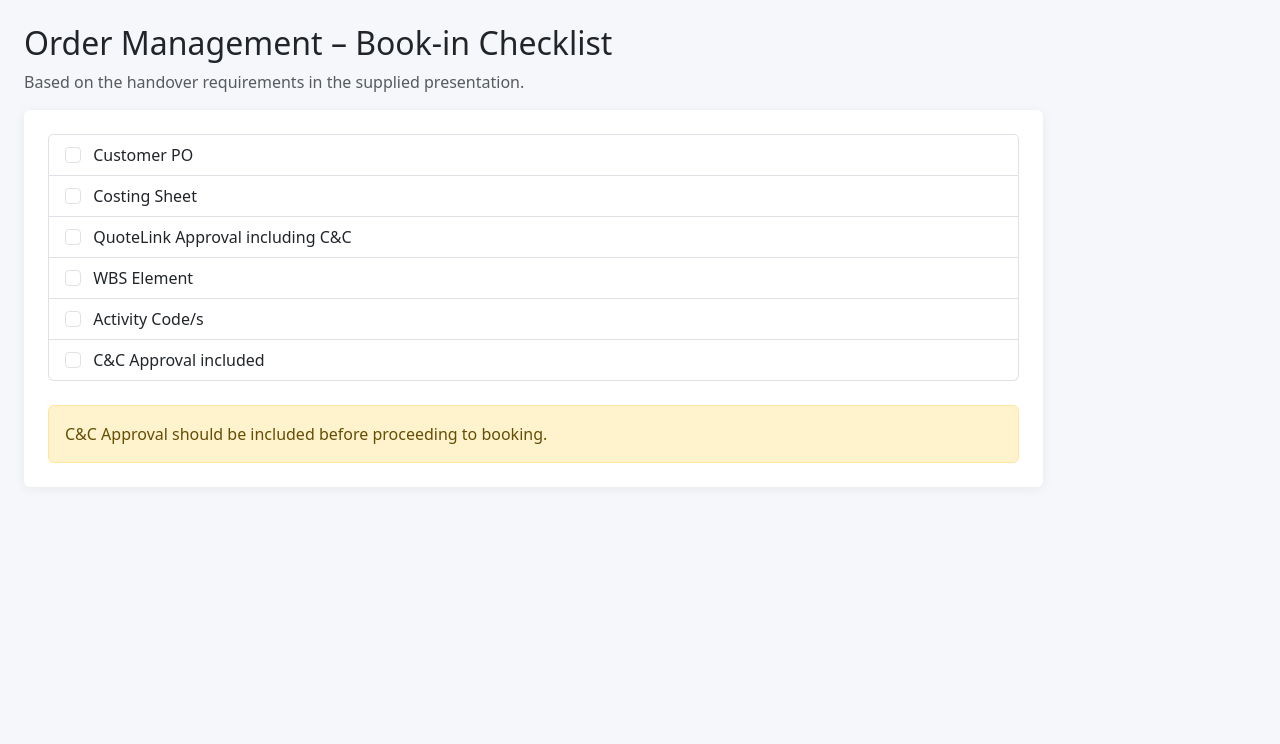
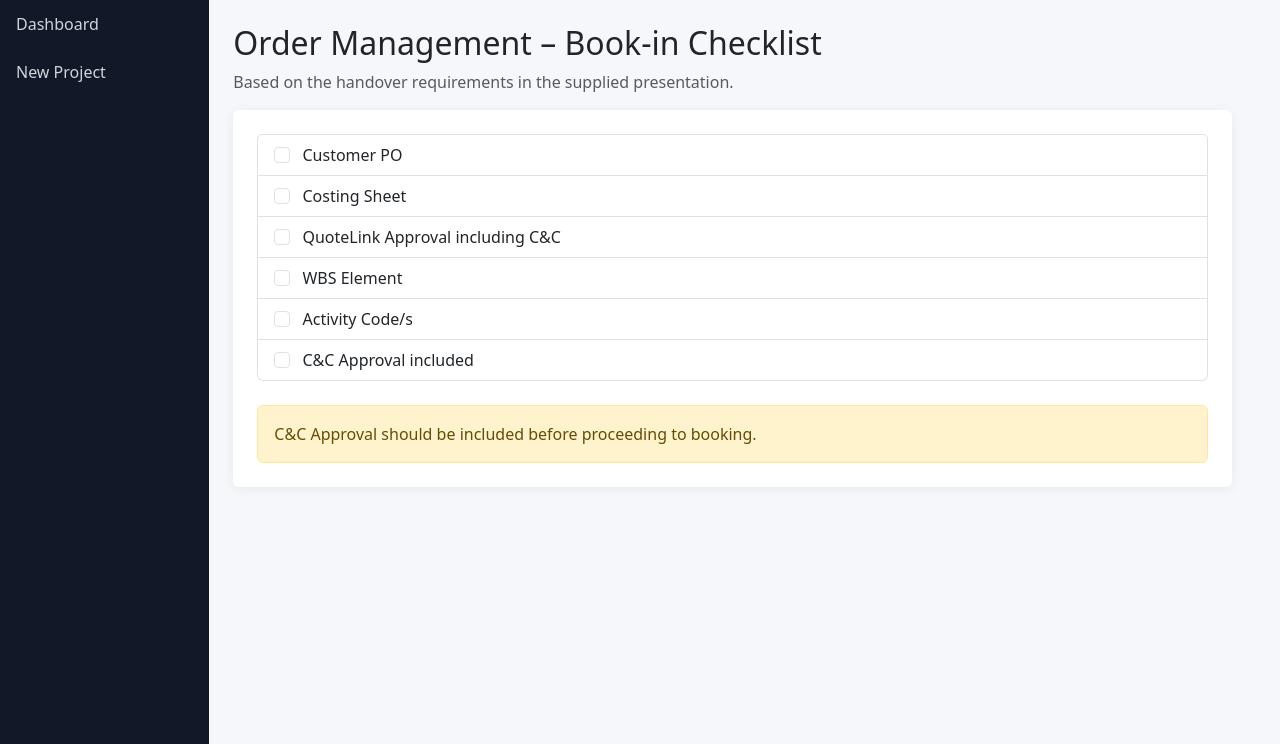
Before and after one commit to projnew8175/e2e-project, a Flask app: page /checklist in a window 1280 px wide. Shown: the part 56-800 px from the top of the page. Run offline with Flask 3, Linux system fonts and the light colour scheme; some libraries are stand-ins or nearby versions.

Commit message:
Update base.html

```diff
--- a/templates/base.html
+++ b/templates/base.html
@@ -19,7 +19,7 @@ body{background:#f5f7fa}.navbar{background:#1f2937}.brand{font-weight:700}
 </nav>
 <div class="container-fluid">
 <div class="row">
-
+<div class="row"> <aside class="col-md-2 sidebar p-0"> <a href="/">Dashboard</a><a href="/projects/new">New Project</a></aside>
 <main class="col-md-10 p-4">
 {% with messages = get_flashed_messages(with_categories=true) %}
 {% for category,msg in messages %}<div class="alert alert-{{category}}">{{msg}}</div>{% endfor %}
```
